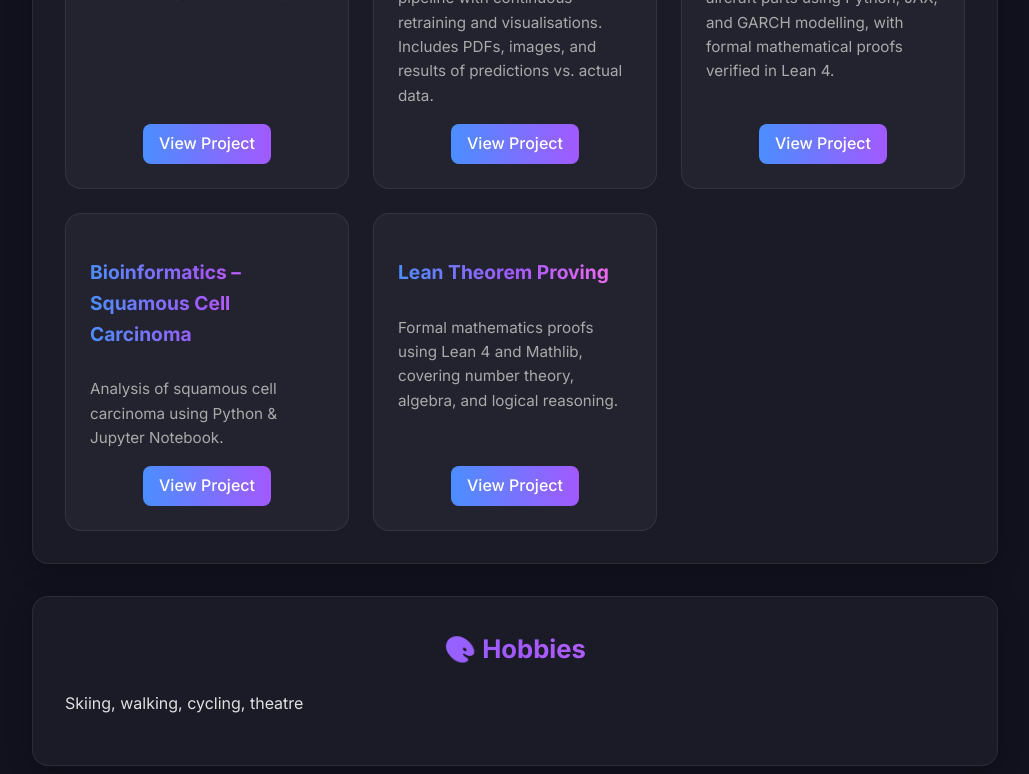
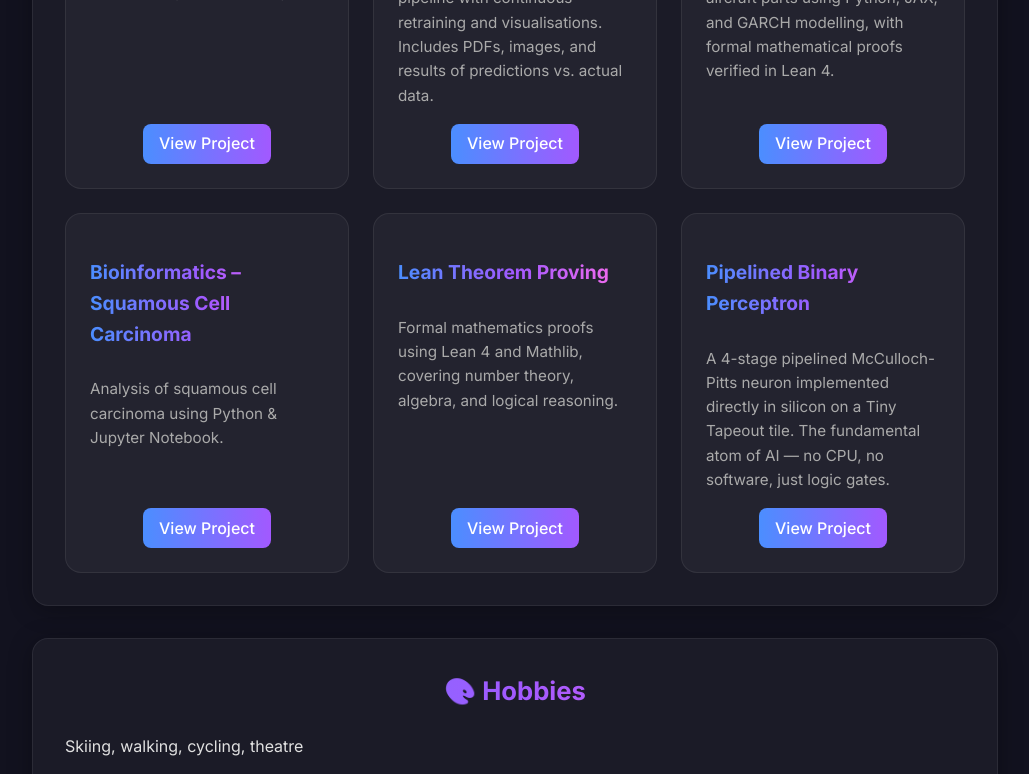
Before and after one commit to Dean-Foulds/Dean-Foulds, a Jekyll site: the page built from index.md, in a window 1280 px wide and 900 px high, scrolled down 2498 px, cut to the strip 0-774 px from the top of the window. Shown: the whole strip, without its empty margins (125-1154 px from the left). Built offline with Jekyll 4.4.1, drawn with Linux system fonts in a browser that asks for light colours.

Commit message:
Add pipelined binary perceptron project

```diff
--- a/index.md
+++ b/index.md
@@ -83,6 +83,12 @@ title: Dean Foulds – Data Scientist & ML Engineer
       <p>Formal mathematics proofs using Lean 4 and Mathlib, covering number theory, algebra, and logical reasoning.</p>
       <a target="_blank" rel="noopener noreferrer" href="https://github.com/Dean-Foulds/lean_projects">View Project</a>
     </div>
+
+    <div class="project-card">
+      <h3>Pipelined Binary Perceptron</h3>
+      <p>A 4-stage pipelined McCulloch-Pitts neuron implemented directly in silicon on a Tiny Tapeout tile. The fundamental atom of AI — no CPU, no software, just logic gates.</p>
+      <a target="_blank" rel="noopener noreferrer" href="projects/pipelined_perceptron">View Project</a>
+    </div>
   </div>
 </section>
 
```
Also changed, not shown: projects/pipelined_perceptron/index.md (added, +40 -0 lines).
